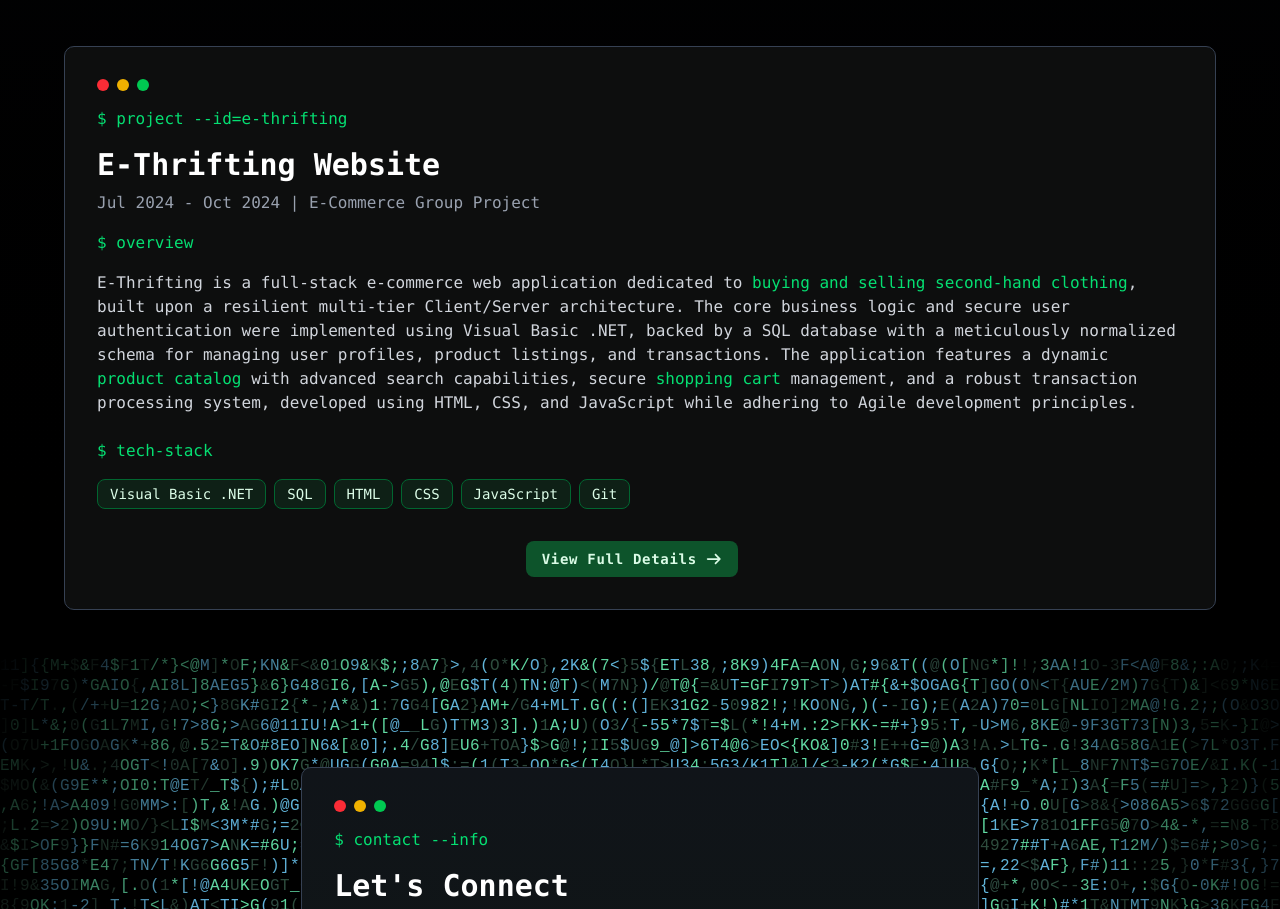
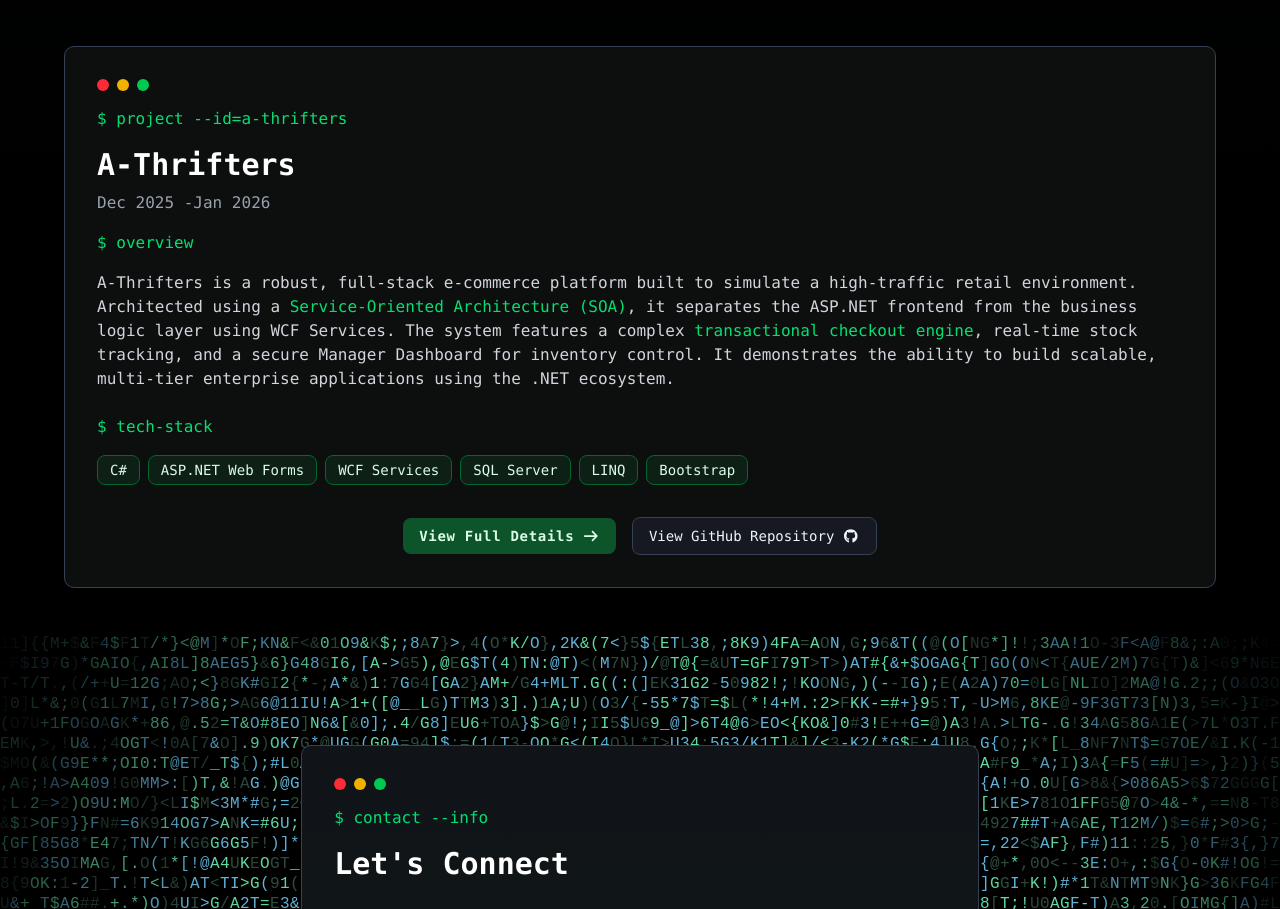
Before and after one commit to 4amogelangkotu/agkotu-portfolio, a React (Vite) app: page / in a window 1280 px wide. Shown: the part 2814-3723 px from the top of the page. Built offline with nearby package versions, Linux system fonts and the light colour scheme.

Commit message:
updated e-thrifting to a-thrifters

```diff
--- a/src/data/projectsData.tsx
+++ b/src/data/projectsData.tsx
@@ -118,38 +118,38 @@ const benchmarkTraderProjectSections: ProjectSectionItem[] = [
   },
 ];
 
-const eThriftingProjectSections: ProjectSectionItem[] = [
+const aThriftersProjectSections: ProjectSectionItem[] = [
   {
     title: "Project Scope & Architecture",
     items: [
-      "Developed a robust Multi-Tier E-Commerce Platform facilitating the buying and selling of second-hand clothing.",
-      "Architected a strict separation of concerns using a Client/Server model, ensuring scalability, security, and maintainability.",
-      "Delivered a seamless user experience by integrating a responsive frontend with a logic-heavy backend.",
+      "Designed a complete e-commerce solution simulating a real-world circular economy marketplace for pre-loved clothing.",
+      "Architected a scalable Service-Oriented Architecture (SOA) that strictly separates the frontend (ASP.NET) from business logic (WCF Services).",
+      "Demonstrated enterprise-level development skills by moving beyond simple CRUD to implement complex transactional workflows.",
     ],
   },
   {
     title: "Core Functionalities",
     items: [
-      "Implemented a secure User Authentication System handling registration, login, and persistent session management.",
-      "Built a dynamic Product Catalog featuring category filtering, keyword search, and real-time availability updates.",
-      "Engineered a persistent Shopping Cart and Checkout System capable of processing complex transaction flows.",
-      "Created a vendor dashboard allowing users to manage their own product listings and view sales history.",
+      "Built a secure Role-Based Authentication system that provides distinct dashboards and capabilities for Customers versus Managers.",
+      "Engineered a smart Shopping Cart using Session state to persist user selections across the application.",
+      "Implemented a 'Manager Dashboard' that allows administrators to upload products, track inventory in real-time, and manage customer orders.",
+      "Created a dynamic catalog with filtering and search capabilities, backed by efficient SQL queries.",
     ],
   },
   {
-    title: "Backend & Data Management",
+    title: "Backend & Data Integrity",
     items: [
-      "Backend logic developed in Visual Basic .NET, handling data validation, business rules, and server-side processing.",
-      "Designed a highly normalized SQL Database Schema to ensure data integrity across users, products, and orders.",
-      "Optimized database performance with complex SQL Queries for efficient data retrieval and reporting.",
+      "Developed a decoupled WCF Service layer in C# to handle all data access, ensuring the frontend never touches the database directly.",
+      "Utilized LINQ to SQL for type-safe database interactions, preventing common errors and security vulnerabilities.",
+      "Designed a normalized Microsoft SQL Server database schema to maintain data integrity across users, products, and invoices.",
     ],
   },
   {
-    title: "Development Methodology",
+    title: "Technical Highlights",
     items: [
-      "Executed the project using Agile Methodologies, utilizing sprints for iterative feature delivery and progress tracking.",
-      "Managed version control and team collaboration using Git, ensuring code stability across multiple contributors.",
-      "Conducted rigorous Integration Testing to ensure seamless communication between the frontend, backend, and database layers.",
+      "Implemented a transactional checkout engine that calculates VAT, validates stock levels, and generates invoices instantly.",
+      "Used Bootstrap to create a responsive, modern UI that works seamlessly across desktop and mobile devices.",
+      "Integrated comprehensive error handling and input validation to ensure application stability and security.",
     ],
   },
 ];
@@ -228,22 +228,23 @@ export const allProjects: ProjectData[] = [
     externalLink: "https://adam.uj.ac.za/projectsday/teamweb/Team32/index.html",
   },
   {
-    id: "e-thrifting",
-    title: "E-Thrifting Website",
-    date: "Jul 2024 - Oct 2024 | E-Commerce Group Project",
+    id: "a-thrifters",
+    title: "A-Thrifters",
+    date: "Dec 2025 -Jan 2026",
     description: (
       <p>
-        E-Thrifting is a full-stack e-commerce web application dedicated to <span className="text-green-400">buying and selling second-hand clothing</span>, built upon a resilient multi-tier Client/Server architecture. The core business logic and secure user authentication were implemented using Visual Basic .NET, backed by a SQL database with a meticulously normalized schema for managing user profiles, product listings, and transactions. The application features a dynamic <span className="text-green-400">product catalog</span> with advanced search capabilities, secure <span className="text-green-400">shopping cart</span> management, and a robust transaction processing system, developed using HTML, CSS, and JavaScript while adhering to Agile development principles.
+        A-Thrifters is a robust, full-stack e-commerce platform built to simulate a high-traffic retail environment. Architected using a <span className="text-green-400">Service-Oriented Architecture (SOA)</span>, it separates the ASP.NET frontend from the business logic layer using WCF Services. The system features a complex <span className="text-green-400">transactional checkout engine</span>, real-time stock tracking, and a secure Manager Dashboard for inventory control. It demonstrates the ability to build scalable, multi-tier enterprise applications using the .NET ecosystem.
       </p>
     ),
     techStack: [
-      "Visual Basic .NET",
-      "SQL",
-      "HTML",
-      "CSS",
-      "JavaScript",
-      "Git",
+      "C#",
+      "ASP.NET Web Forms",
+      "WCF Services",
+      "SQL Server",
+      "LINQ",
+      "Bootstrap",
     ],
-    sections: eThriftingProjectSections,
+    sections: aThriftersProjectSections,
+    githubLink: "https://github.com/4amogelangkotu/A-Thrifters",
   },
 ];
--- a/src/pages/projects/EThrifting.tsx
+++ b/src/pages/projects/AThrifters.tsx
@@ -4,12 +4,12 @@ import Description from '../../components/Description';
 import { allProjects } from '../../data/projectsData';
 // import ShinyText from '../../components/ShinyText';
 import TextType from '../../components/TextType';
-import etLogo from '../../assets/et/et-logo.svg';
+import etLogo from '../../assets/at/at-logo.svg';
 
-export default function ProjectEThrifting() {
+export default function ProjectAThrifters() {
 
     // 1. Find the specific project data
-    const project = allProjects.find((p) => p.id === "e-thrifting");
+    const project = allProjects.find((p) => p.id === "a-thrifters");
 
     // 2. Setup Gallery Logic (Matches the structure provided)
     const galleryImages = project?.galleryImages || [];
@@ -38,7 +38,7 @@ export default function ProjectEThrifting() {
                 <div className="flex items-center justify-center gap-4 mb-2">
                     <img
                         src={etLogo}
-                        alt="E-Thrifting Logo"
+                        alt="A-Thrifters Logo"
                         className="w-12 h-12 md:w-16 md:h-16"
                     />
                 </div>
@@ -53,7 +53,7 @@ export default function ProjectEThrifting() {
                     /> */}
 
                     <TextType
-                        text={[project.title, "www.e-thrifting.co.za"]}
+                        text={[project.title, "www.a-thrifters.co.za"]}
                         typingSpeed={75}
                         pauseDuration={1500}
                         showCursor={true}
--- a/src/routes.ts
+++ b/src/routes.ts
@@ -7,7 +7,7 @@ import RootLayout from "./components/RootLayout"; // Import the new layout
 import App from "./App";
 import ProjectTrafficSign from "./pages/projects/TrafficSignDetector";
 import ProjectBenchmarkTrader from "./pages/projects/BenchmarkTrader";
-import ProjectEThrifting from "./pages/projects/EThrifting";
+import ProjectEThrifting from "./pages/projects/AThrifters";
 
 export const router = createBrowserRouter([
   {
@@ -27,7 +27,7 @@ export const router = createBrowserRouter([
         element: React.createElement(ProjectBenchmarkTrader),
       },
       {
-        path: "project/e-thrifting",
+        path: "project/a-thrifters",
         element: React.createElement(ProjectEThrifting),
       },
     ],
```
Also changed, not shown: src/assets/at/at-logo.svg (renamed from src/assets/et/et-logo.svg).
